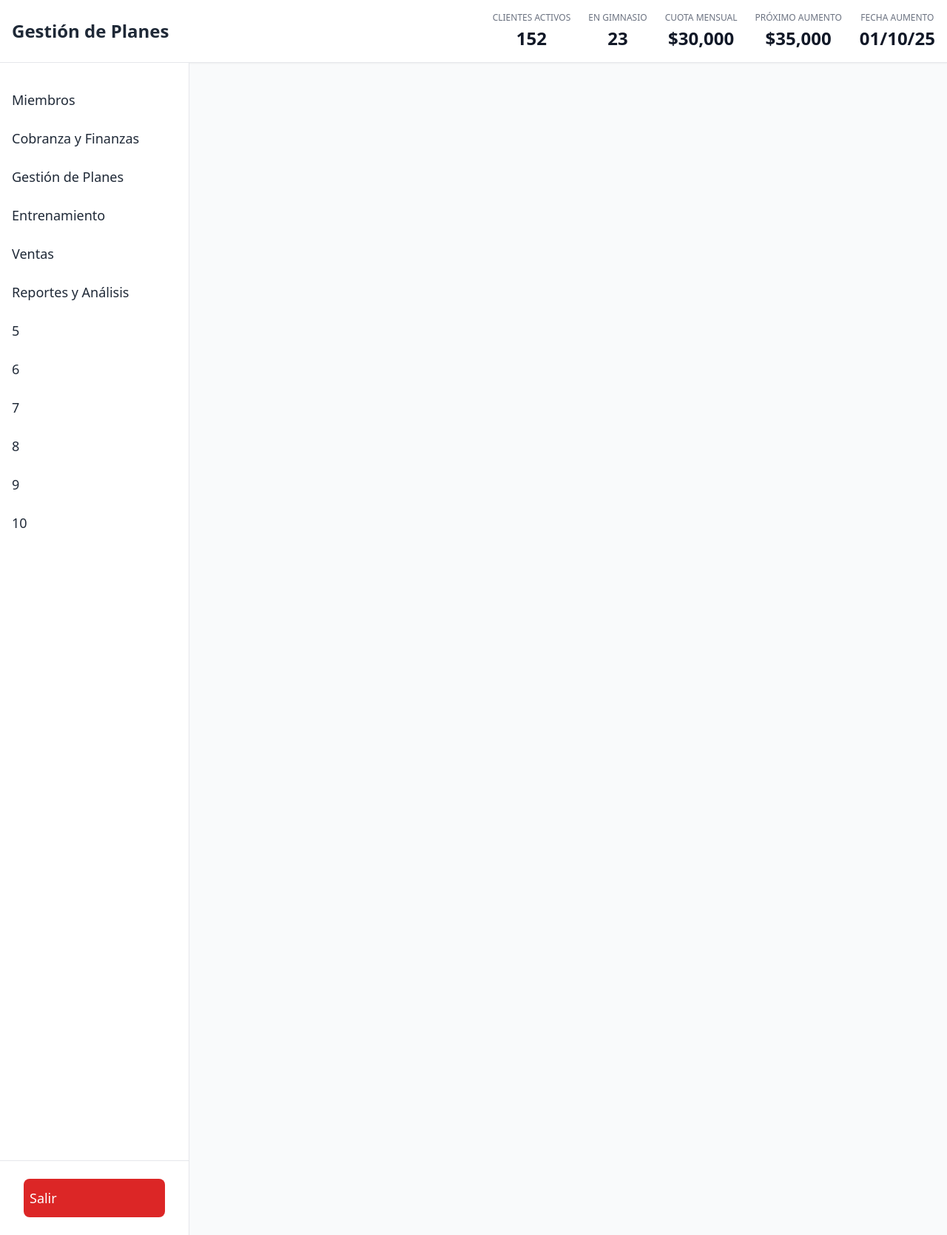
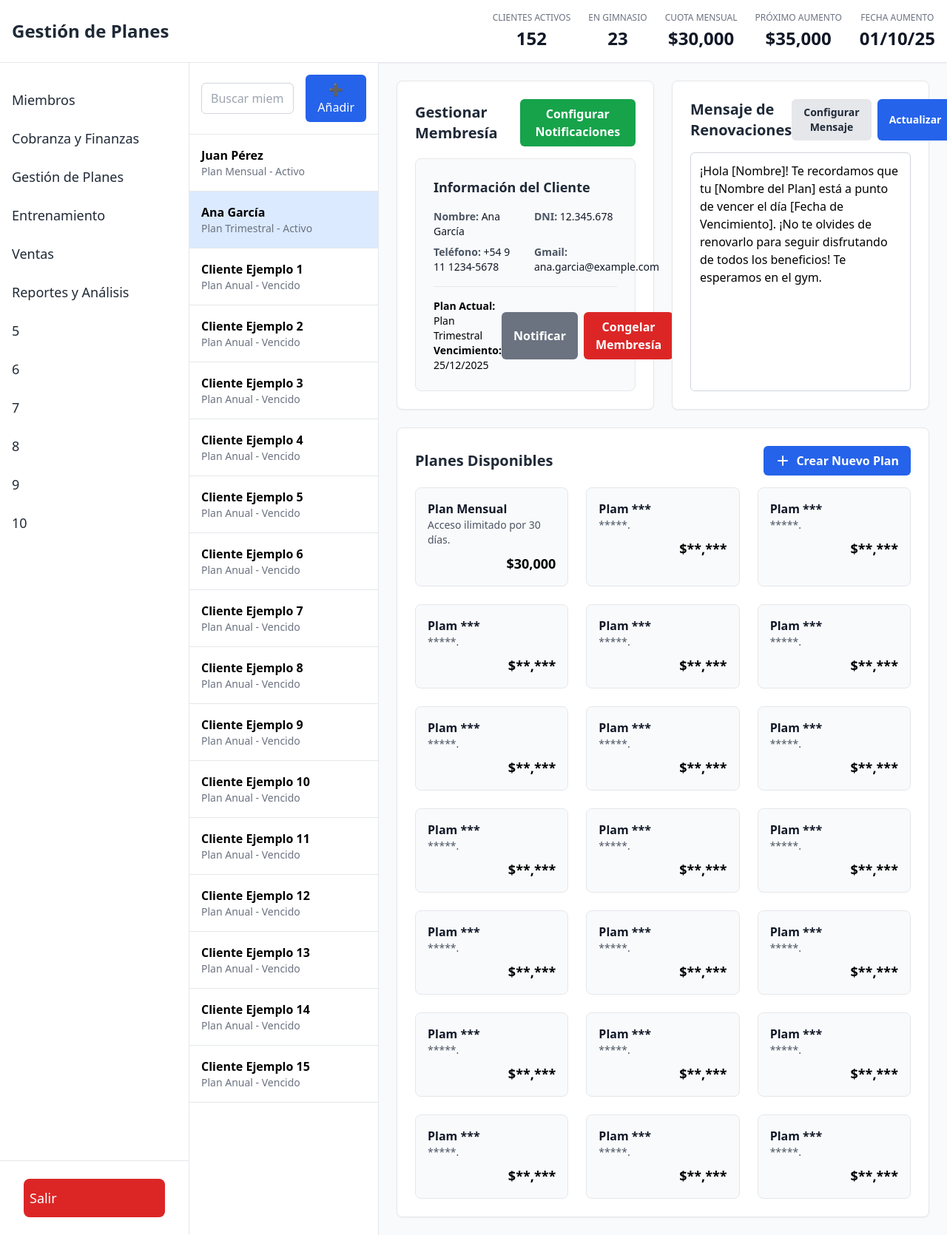
Before and after one commit to ismaelpascal/SaaSGYM, a PHP site: page /SaaSGYM/public/plans in a window 1280 px wide. Shown: the whole page at 74% size. Run offline with PHP 8.4, Linux system fonts and the light colour scheme; some libraries are stand-ins or nearby versions.

Commit message:
0.2 Plans

```diff
--- /dev/null
+++ b/src/views/components/plans/addPlans.php
@@ -0,0 +1,31 @@
+<!-- Contenedor principal del pop-up, ID "addPlan" -->
+<div id="addPlan" class="hidden fixed inset-0 bg-gray-600 bg-opacity-50 overflow-y-auto h-full w-full flex items-center justify-center">
+
+    <div class="bg-white p-8 rounded-lg shadow-xl w-full max-w-lg">
+
+        <div class="flex justify-between items-center mb-6">
+            <h3 class="text-2xl font-bold text-gray-800">Crear Nuevo Plan</h3>
+            <!-- Botón de cerrar, ID "addPlanClose" -->
+            <button id="addPlanClose" class="text-gray-400 hover:text-gray-600 text-3xl">&times;</button>
+        </div>
+
+        <form action="#" method="POST" class="space-y-4">
+            <!-- ... campos del formulario ... -->
+            <div>
+                <label for="planNombre" class="block text-sm font-medium text-gray-700 mb-1">Nombre del Plan</label>
+                <input type="text" id="planNombre" name="planNombre" required class="w-full px-4 py-2 border border-gray-300 rounded-lg" placeholder="Ej: Plan Trimestral">
+            </div>
+            <div>
+                <label for="planPrecio" class="block text-sm font-medium text-gray-700 mb-1">Precio</label>
+                <input type="number" id="planPrecio" name="planPrecio" required class="w-full px-4 py-2 border border-gray-300 rounded-lg" placeholder="Ej: 45000">
+            </div>
+
+            <div class="pt-4 flex justify-end space-x-2">
+                 <!-- Botón de cancelar, ID "addPlanCancel" -->
+                 <button type="button" id="addPlanCancel" class="bg-gray-200 text-gray-800 py-2 px-4 rounded-md hover:bg-gray-300">Cancelar</button>
+                 <button type="submit" class="bg-blue-600 text-white py-2 px-4 rounded-md hover:bg-blue-700">Guardar Plan</button>
+            </div>
+        </form>
+
+    </div>
+</div>
--- /dev/null
+++ b/src/views/components/plans/availablePlans.php
@@ -0,0 +1,26 @@
+<!-- 1. Planes Disponibles -->
+<div class="bg-white p-6 rounded-lg border border-gray-200 shadow-sm">
+    <div class="flex justify-between items-center mb-4">
+        <h3 class="text-xl font-bold text-gray-800">Planes Disponibles</h3>
+        <button id="addPlanTrigger" class="bg-blue-600 text-white py-2 px-4 rounded-md hover:bg-blue-700 font-semibold flex items-center">
+            <svg xmlns="http://www.w3.org/2000/svg" class="h-5 w-5 mr-2" viewBox="0 0 20 20" fill="currentColor"><path fill-rule="evenodd" d="M10 3a1 1 0 011 1v5h5a1 1 0 110 2h-5v5a1 1 0 11-2 0v-5H4a1 1 0 110-2h5V4a1 1 0 011-1z" clip-rule="evenodd" /></svg>
+            <span>Crear Nuevo Plan</span>
+        </button>
+    </div>
+    <div class="grid grid-cols-1 md:grid-cols-2 lg:grid-cols-3 gap-6">
+        <div class="border p-4 rounded-lg bg-gray-50">
+            <h4 class="font-bold text-gray-900">Plan Mensual</h4>
+            <p class="text-sm text-gray-600">Acceso ilimitado por 30 días.</p>
+            <p class="text-lg font-bold text-right mt-2">$30,000</p>
+        </div>
+
+        <?php for ($i = 0; $i < 20; $i++): ?>
+        <div class="border p-4 rounded-lg bg-gray-50">
+            <h4 class="font-bold text-gray-900">Plam ***</h4>
+            <p class="text-sm text-gray-600">*****.</p>
+            <p class="text-lg font-bold text-right mt-2">$**,***</p>
+        </div>
+        <?php endfor; ?>
+
+    </div>
+</div>
--- /dev/null
+++ b/src/views/components/plans/pauseMembership.php
@@ -0,0 +1,36 @@
+<div class="bg-white p-6 rounded-lg border border-gray-200 shadow-sm">
+    <div class="flex justify-between items-center mb-4">
+        <h3 class="text-xl font-bold text-gray-800">Gestionar Membresía</h3>
+
+        <div class="flex items-center space-x-4">
+            <button class="bg-green-600 text-white py-2 px-4 rounded-md hover:bg-green-700 font-semibold">
+                Configurar Notificaciones
+            </button>
+        </div>
+    </div>
+
+    <div class="border rounded-lg p-6 bg-gray-50">
+
+        <div class="pb-4 border-b">
+            <h4 class="font-bold text-gray-800 mb-4 text-lg">Información del Cliente</h4>
+            <div class="grid grid-cols-1 md:grid-cols-2 gap-x-6 gap-y-2 text-sm">
+                <p><span class="font-semibold text-gray-600">Nombre:</span> <span class="text-gray-900">Ana García</span></p>
+                <p><span class="font-semibold text-gray-600">DNI:</span> <span class="text-gray-900">12.345.678</span></p>
+                <p><span class="font-semibold text-gray-600">Teléfono:</span> <span class="text-gray-900">+54 9 11 1234-5678</span></p>
+                <p><span class="font-semibold text-gray-600">Gmail:</span> <span class="text-gray-900">ana.garcia@example.com</span></p>
+            </div>
+        </div>
+
+        <div class="mt-4 flex items-center justify-between">
+            <div>
+                <p class="text-sm"><span class="font-semibold">Plan Actual:</span> Plan Trimestral</p>
+                <p class="text-sm"><span class="font-semibold">Vencimiento:</span> 25/12/2025</p>
+            </div>
+
+            <div class="flex space-x-2">
+                <button type="button" class="bg-gray-500 text-white py-2 px-4 rounded-md hover:bg-gray-600 font-semibold">Notificar</button>
+                <button type="submit" class="bg-red-600 text-white py-2 px-4 rounded-md hover:bg-red-700 font-semibold">Congelar Membresía</button>
+            </div>
+        </div>
+    </div>
+</div>
--- /dev/null
+++ b/src/views/components/plans/renovations.php
@@ -0,0 +1,15 @@
+<div class="bg-white p-6 rounded-lg border border-gray-200 shadow-sm h-full flex flex-col">
+    <div class="flex justify-between items-center mb-4 flex-shrink-0">
+        <h3 class="text-xl font-bold text-gray-800">Mensaje de Renovaciones</h3>
+        <div class="flex space-x-2">
+            <button class="bg-gray-200 text-gray-800 py-2 px-4 rounded-md hover:bg-gray-300 font-semibold text-sm">
+                Configurar Mensaje
+            </button>
+            <button class="bg-blue-600 text-white py-2 px-4 rounded-md hover:bg-blue-700 font-semibold text-sm">
+                Actualizar
+            </button>
+        </div>
+    </div>
+
+    <textarea class="w-full flex-grow p-3 border border-gray-300 rounded-md resize-none">¡Hola [Nombre]! Te recordamos que tu [Nombre del Plan] está a punto de vencer el día [Fecha de Vencimiento]. ¡No te olvides de renovarlo para seguir disfrutando de todos los beneficios! Te esperamos en el gym.</textarea>
+</div>
--- a/src/views/pages/plans.view.php
+++ b/src/views/pages/plans.view.php
@@ -4,11 +4,28 @@
 
 <?php include __DIR__ . '/../layouts/header.php';?>
 
-    <div class="flex h-screen overflow-hidden">
+<div class="flex h-screen overflow-hidden">
 
-        <?php include __DIR__ . '/../components/sideBar.php'; ?>
+    <?php include __DIR__ . '/../components/sideBar.php'; ?>
 
+    <main class="flex-grow flex flex-col">
 
-    </div>
+        <div class="flex flex-grow overflow-hidden">
+
+            <?php include __DIR__ . '/../components/clientList.php'; ?>
+
+            <div class="w-3/4 p-6 flex flex-col space-y-6 overflow-y-auto">
+                <div class="grid grid-cols-1 md:grid-cols-2 gap-6">
+                    <?php include __DIR__ . '/../components/plans/pauseMembership.php'; ?>
+                    <?php include __DIR__ . '/../components/plans/renovations.php'; ?>
+                </div>
+                <?php include __DIR__ . '/../components/plans/availablePlans.php'; ?>
+            </div>
+
+        </div>
+    </main>
+</div>
+
+    <?php include __DIR__ . '/../components/plans/addPlans.php'; ?>
 
 <?php include __DIR__ . '/../layouts/footer.php';?>
```
Also changed, not shown: src/views/components/plans/plans.php (added, +67 -0 lines).
